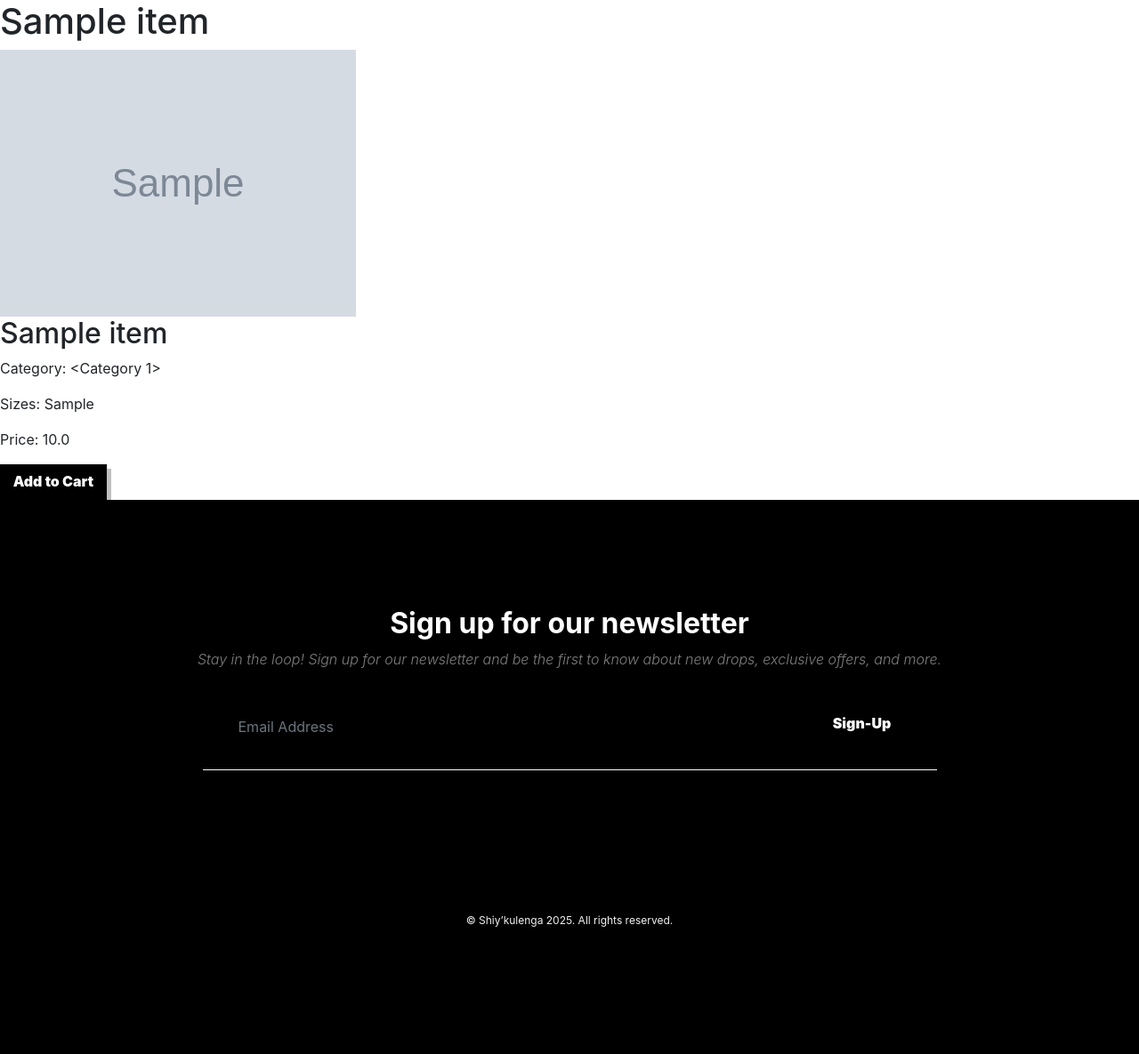
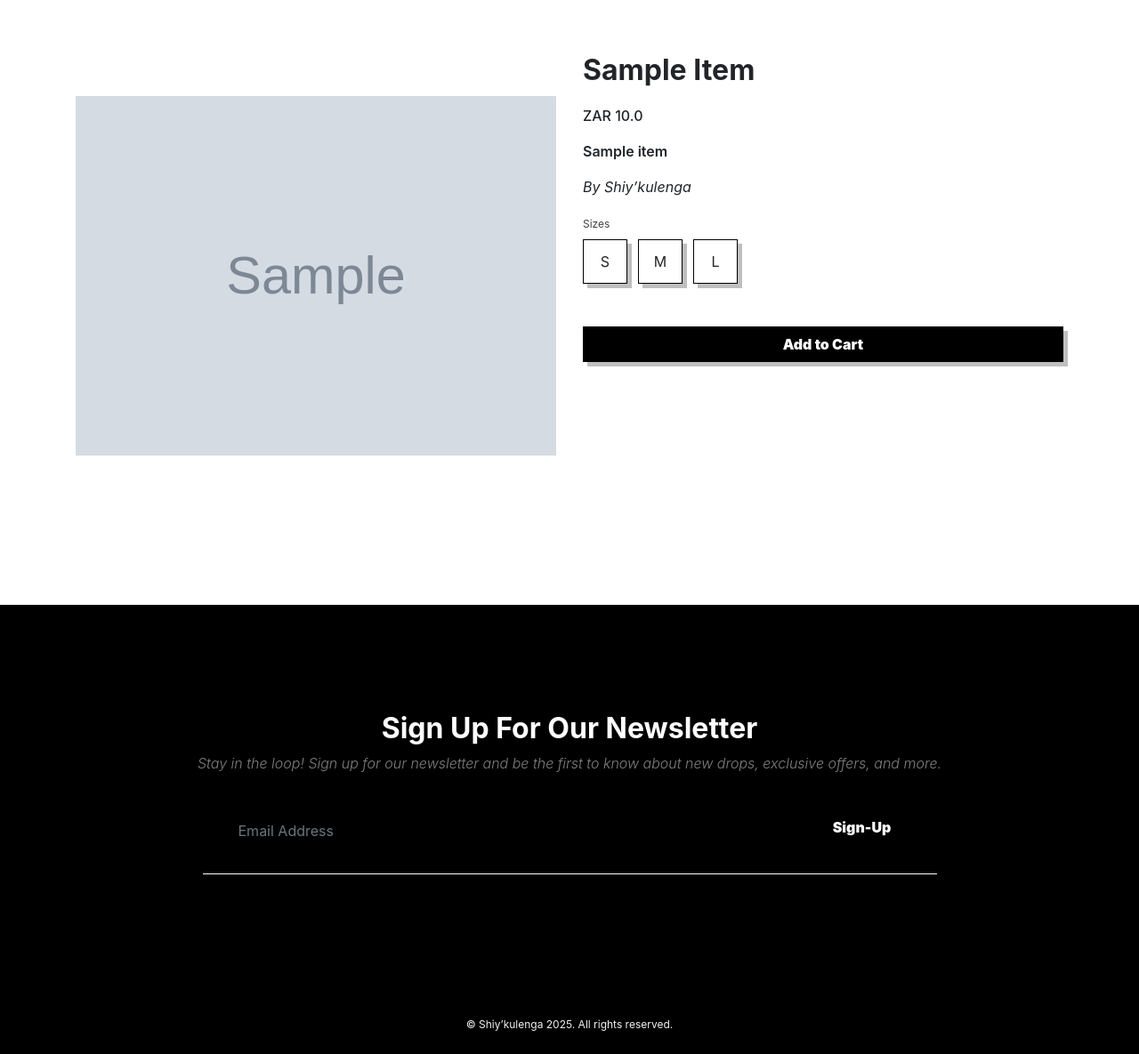
Before and after one commit to Mdue17/ecom-site, a Flask app: page /product/1 in a window 1280 px wide. Shown: the part 90-1275 px from the top of the page at 89% size. Before the commit the page ends 1132 px from the top, so only its background shows below. Run offline with Flask 3, Linux system fonts and the light colour scheme; tables that the repository leaves empty hold one stand-in row (values such as "Sample post"); grey boxes marked "Sample" are stand-in pictures; some libraries are stand-ins or nearby versions.

Commit message:
styled product page, removed product -- add to cart to view item

```diff
--- a/static/css/main.css
+++ b/static/css/main.css
@@ -127,6 +127,7 @@
 .h1 {
     font-weight: bold;
     font-size: var(--text-lg);
+    text-transform: capitalize;
 }
 
 .lead {
@@ -286,3 +287,65 @@ footer {
     color: var(--black);
     transition: 0.3s ease;
 }
+
+.product-img {
+    position: relative;
+    width: 100%;
+    height: 500px;
+    overflow-y: hidden;
+}
+
+.product-img img {
+    position: absolute;
+    width: 100%;
+    top: 50%;
+    transform: translateY(-50%);
+}
+
+.product-section {
+    padding: 60px 60px 120px;
+}
+
+.product-price {
+    font-size: 16px;
+    font-weight: 500;
+    padding: 12px 0 0;
+}
+
+.product-description {
+    font-size: 16px;
+    font-weight: 600;
+    padding: 0;
+}
+
+.product-form {
+    padding: 16px 0;
+}
+
+.product-form .sizes label {
+    font-size: 12px;
+    color: var(--black);
+    opacity: 0.75;
+}
+
+.size-btns {
+    display: grid;
+    grid-template-columns: 50px 50px 50px 50px;
+    gap: 12px;
+}
+
+.size-btn {
+    border: 1px solid var(--black);
+    padding: 12px 0;
+    text-align: center;
+
+    box-shadow: 5px 5px 0 rgba(0, 0, 0, 0.25);
+    transition: 0.3s ease;
+    cursor: pointer;
+}
+
+.size-btn:hover,
+.size-btn:active {
+    color: var(--white);
+    background: var(--black);
+}
--- a/templates/public/product.html
+++ b/templates/public/product.html
@@ -3,15 +3,61 @@
 <title>{% block title %}Product{% endblock %}</title>
 
 {% block content %}
-<main>
-    <h1>{{ product.title }}</h1>
-    <div class="product-details">
-        <img src="{{ url_for('static', filename='images/' + product.image_name) }}" alt="image">
-        <h2>{{ product.subtitle }}</h2>
-        <p>Category: {{ product.category }}</p>
-        <p>Sizes: {{ product.sizes }}</p>
-        <p>Price: {{ product.price }}</p>
-        <a href="{{ url_for('cart') }}" class="btn">Add to Cart</a>
-    </div>
-</main>
+<body>
+    <section class="product-section">
+        <div class="container">
+            <div class="row">
+                <div class="col-md-6">
+                    <div class="product-img">
+                        <img
+                            src="{{ url_for('static', filename='images/' + product.image_name) }}"
+                            alt="{{ product.image_name }}"
+                        />
+                    </div>
+                </div>
+
+                <div class="col-md-6">
+                    <h1 class="h1">{{ product.title }}</h1>
+                    <div class="product-details">
+                        <p class="product-price">ZAR {{ product.price }}</p>
+                        <p class="product-description">
+                            {{ product.subtitle }}
+                        </p>
+
+                        <span><i>By Shiy’kulenga</i></span>
+
+                        <form action="" method="post" class="product-form">
+                            <input
+                                type="text"
+                                name="product-id"
+                                value="{{ product.id }}"
+                                hidden
+                            />
+                            <div class="sizes">
+                                <label for="size">Sizes</label>
+                                <input
+                                    type="text"
+                                    name="size"
+                                    value=""
+                                    hidden
+                                />
+                                <div class="size-btns">
+                                    <span class="size-btn">S</span>
+                                    <span class="size-btn">M</span>
+                                    <span class="size-btn">L</span>
+                                </div>
+                            </div>
+
+                            <input
+                                type="submit"
+                                class="btn mt-5 btn-full"
+                                value="Add to Cart"
+                            />
+                        </form>
+                    </div>
+                </div>
+            </div>
+        </div>
+    </section>
+</body>
 {% endblock %}
```
Also changed, not shown: templates/public/index.html (+8 -10 lines), templates/public/store.html (+17 -4 lines).
